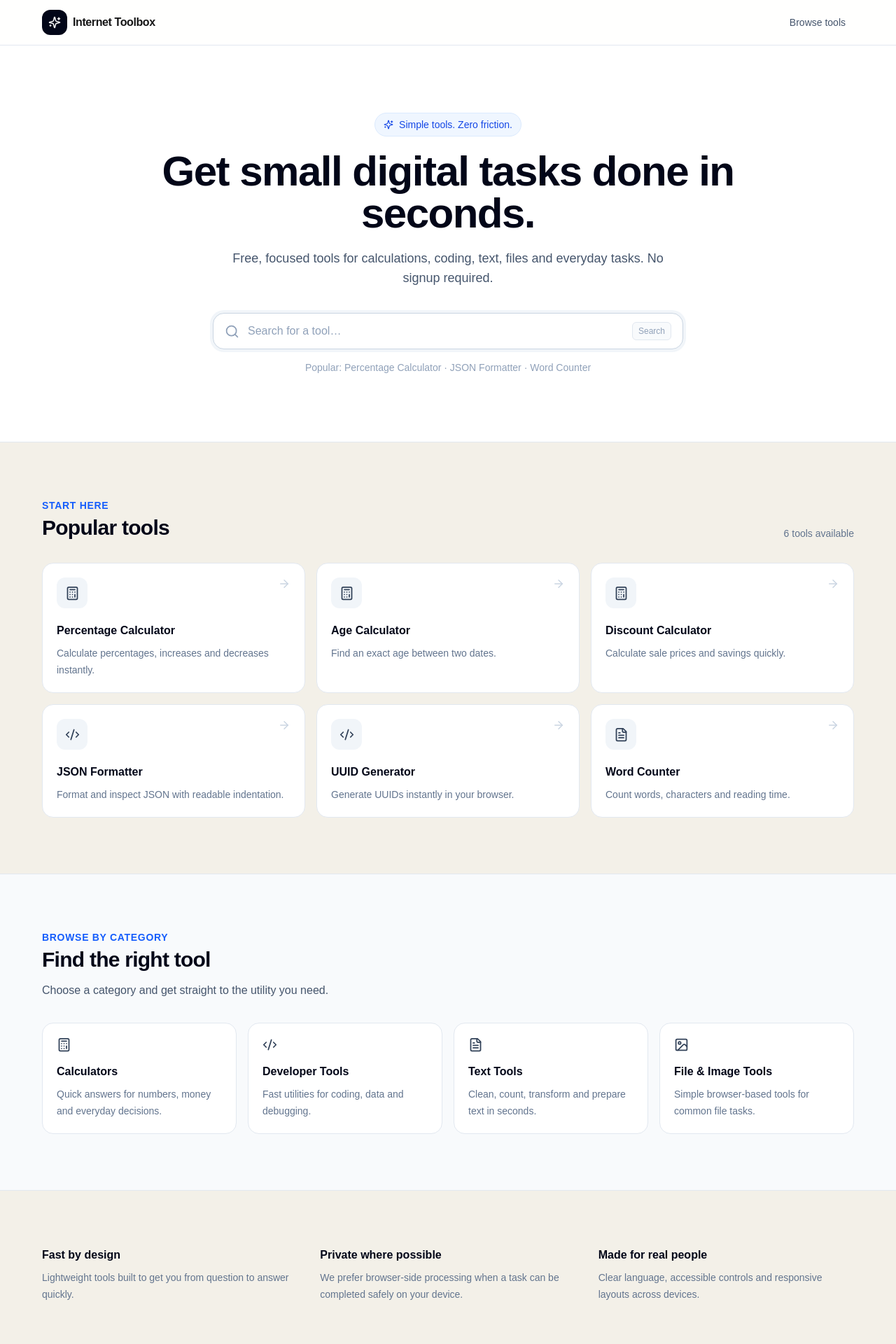
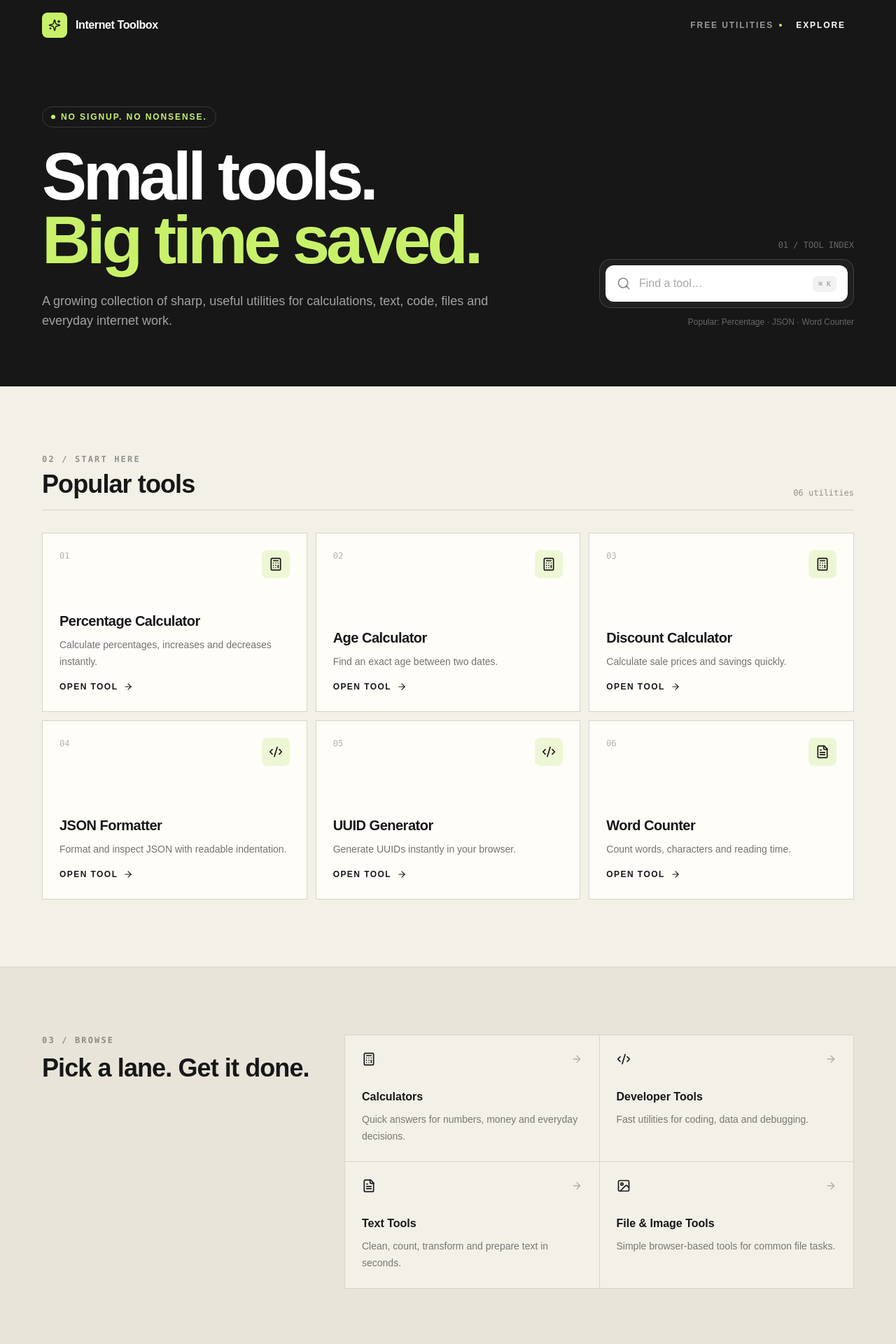
Before and after one commit to factoalbum/internet-toolbox, a Next.js app: page / in a window 1280 px wide. Shown: the top 1920 px of the page at 70% size. Built offline with nearby package versions, Linux system fonts and the light colour scheme; no server answers.

Commit message:
Redesign homepage visual language

```diff
--- a/app/page.tsx
+++ b/app/page.tsx
@@ -4,66 +4,80 @@ import { categories, featuredTools } from "@/lib/tools";
 
 export default function Home() {
   return (
-    <main className="min-h-screen">
-      <header className="border-b border-slate-200 bg-white/95 backdrop-blur">
-        <div className="container flex h-16 items-center justify-between">
-          <Link href="/" className="flex items-center gap-2 font-semibold tracking-tight" aria-label="Internet Toolbox home">
-            <span className="flex size-9 items-center justify-center rounded-xl bg-slate-950 text-white"><Sparkles size={18} /></span>
-            <span>Internet Toolbox</span>
+    <main className="min-h-screen bg-[#f3f0e8] text-[#171717]">
+      <header className="bg-[#171717] text-white">
+        <div className="container flex h-[72px] items-center justify-between">
+          <Link href="/" className="flex items-center gap-3" aria-label="Internet Toolbox home">
+            <span className="flex size-9 items-center justify-center rounded-lg bg-[#c8f169] text-[#171717]"><Sparkles size={18} /></span>
+            <span className="font-bold tracking-tight">Internet Toolbox</span>
           </Link>
-          <Link href="#tools" className="flex min-h-11 items-center rounded-xl px-3 text-sm font-medium text-slate-600 transition hover:bg-slate-100 hover:text-slate-950">Browse tools</Link>
+          <div className="flex items-center gap-2 text-xs font-semibold uppercase tracking-[0.16em] text-white/55">
+            <span className="hidden sm:inline">Free utilities</span>
+            <span className="size-1 rounded-full bg-[#c8f169]" />
+            <Link href="#tools" className="rounded-lg px-3 py-2 text-white transition hover:bg-white/10">Explore</Link>
+          </div>
         </div>
       </header>
 
-      <section className="border-b border-slate-200 bg-white">
-        <div className="container py-16 text-center md:py-24">
-          <div className="mx-auto mb-5 inline-flex items-center gap-2 rounded-full border border-blue-100 bg-blue-50 px-3 py-1.5 text-sm font-medium text-blue-700"><Sparkles size={14} /> Simple tools. Zero friction.</div>
-          <h1 className="mx-auto max-w-4xl text-4xl font-bold tracking-tight text-slate-950 md:text-6xl">Get small digital tasks done in seconds.</h1>
-          <p className="mx-auto mt-5 max-w-2xl text-base leading-7 text-slate-600 md:text-lg">Free, focused tools for calculations, coding, text, files and everyday tasks. No signup required.</p>
-          <div className="mx-auto mt-9 max-w-2xl">
-            <label htmlFor="tool-search" className="sr-only">Search tools</label>
-            <div className="flex items-center gap-3 rounded-2xl border border-slate-300 bg-white px-4 py-3 shadow-sm ring-4 ring-slate-100">
-              <Search className="shrink-0 text-slate-400" size={21} />
-              <input id="tool-search" placeholder="Search for a tool…" className="min-w-0 flex-1 bg-transparent text-base outline-none placeholder:text-slate-400" />
-              <span className="hidden rounded-md border border-slate-200 bg-slate-50 px-2 py-1 text-xs text-slate-400 sm:block">Search</span>
+      <section className="bg-[#171717] pb-14 text-white md:pb-20">
+        <div className="container grid gap-10 pt-14 md:grid-cols-[1.35fr_.65fr] md:items-end md:pt-20">
+          <div>
+            <p className="mb-6 inline-flex items-center gap-2 rounded-full border border-white/15 px-3 py-1.5 text-xs font-semibold uppercase tracking-[0.16em] text-[#c8f169]">
+              <span className="size-1.5 rounded-full bg-[#c8f169]" /> No signup. No nonsense.
+            </p>
+            <h1 className="max-w-4xl text-5xl font-black leading-[0.95] tracking-[-0.055em] md:text-7xl lg:text-8xl">Small tools.<br /><span className="text-[#c8f169]">Big time saved.</span></h1>
+            <p className="mt-7 max-w-2xl text-base leading-7 text-white/60 md:text-lg">A growing collection of sharp, useful utilities for calculations, text, code, files and everyday internet work.</p>
+          </div>
+          <div className="md:pb-1">
+            <p className="mb-3 text-right font-mono text-xs text-white/35">01 / TOOL INDEX</p>
+            <div className="rounded-2xl border border-white/15 bg-white/[0.04] p-2">
+              <label htmlFor="tool-search" className="sr-only">Search tools</label>
+              <div className="flex items-center gap-3 rounded-xl bg-white px-4 py-3.5 text-[#171717]">
+                <Search className="shrink-0 text-black/45" size={20} />
+                <input id="tool-search" placeholder="Find a tool…" className="min-w-0 flex-1 bg-transparent text-base font-medium outline-none placeholder:text-black/35" />
+                <kbd className="hidden rounded-md bg-black/5 px-2 py-1 font-mono text-[10px] text-black/40 sm:block">⌘ K</kbd>
+              </div>
             </div>
+            <p className="mt-3 text-right text-xs text-white/35">Popular: Percentage · JSON · Word Counter</p>
           </div>
-          <p className="mt-4 text-sm text-slate-400">Popular: Percentage Calculator · JSON Formatter · Word Counter</p>
         </div>
       </section>
 
-      <section id="tools" className="container py-14 md:py-20">
-        <div className="mb-8 flex items-end justify-between gap-4">
-          <div><p className="text-sm font-semibold uppercase tracking-wider text-blue-600">Start here</p><h2 className="mt-1 text-2xl font-bold tracking-tight text-slate-950 md:text-3xl">Popular tools</h2></div>
-          <span className="text-sm text-slate-500">{featuredTools.length} tools available</span>
+      <section id="tools" className="container py-16 md:py-24">
+        <div className="mb-8 flex items-end justify-between border-b border-[#d8d4c9] pb-4">
+          <div><p className="font-mono text-xs font-bold uppercase tracking-[0.18em] text-black/40">02 / Start here</p><h2 className="mt-2 text-3xl font-black tracking-tight md:text-4xl">Popular tools</h2></div>
+          <span className="hidden font-mono text-xs text-black/40 sm:block">{featuredTools.length.toString().padStart(2, "0")} utilities</span>
         </div>
-        <div className="grid gap-4 sm:grid-cols-2 lg:grid-cols-3">
-          {featuredTools.map((tool) => { const Icon = tool.icon; return (
-            <Link key={tool.slug} href={`/tools/${tool.slug}`} className="group rounded-2xl border border-slate-200 bg-white p-5 transition hover:-translate-y-0.5 hover:border-slate-300 hover:shadow-md focus:outline-none focus:ring-4 focus:ring-blue-100">
-              <div className="flex items-start justify-between gap-4"><span className="flex size-11 items-center justify-center rounded-xl bg-slate-100 text-slate-700 transition group-hover:bg-blue-50 group-hover:text-blue-700"><Icon size={21} /></span><ArrowRight size={18} className="text-slate-300 transition group-hover:translate-x-1 group-hover:text-slate-600" /></div>
-              <h3 className="mt-5 font-semibold text-slate-950">{tool.name}</h3><p className="mt-2 text-sm leading-6 text-slate-500">{tool.description}</p>
+        <div className="grid gap-3 md:grid-cols-3">
+          {featuredTools.map((tool, index) => { const Icon = tool.icon; return (
+            <Link key={tool.slug} href={`/tools/${tool.slug}`} className="group relative min-h-64 overflow-hidden border border-[#d8d4c9] bg-[#fffdf8] p-6 transition duration-200 hover:-translate-y-1 hover:border-[#171717] hover:shadow-[8px_8px_0_#171717] focus:outline-none focus:ring-4 focus:ring-[#c8f169]">
+              <div className="flex items-start justify-between"><span className="font-mono text-xs text-black/30">0{index + 1}</span><span className="flex size-10 items-center justify-center rounded-lg bg-[#edf7d5] text-[#171717]"><Icon size={20} /></span></div>
+              <div className="absolute bottom-6 left-6 right-6"><h3 className="text-xl font-bold tracking-tight">{tool.name}</h3><p className="mt-2 text-sm leading-6 text-black/55">{tool.description}</p><span className="mt-4 inline-flex items-center gap-2 text-xs font-bold uppercase tracking-[0.12em]">Open tool <ArrowRight size={14} className="transition group-hover:translate-x-1" /></span></div>
             </Link>
           ); })}
         </div>
       </section>
 
-      <section className="border-y border-slate-200 bg-slate-50">
-        <div className="container py-14 md:py-20">
-          <div className="max-w-2xl"><p className="text-sm font-semibold uppercase tracking-wider text-blue-600">Browse by category</p><h2 className="mt-1 text-2xl font-bold tracking-tight text-slate-950 md:text-3xl">Find the right tool</h2><p className="mt-3 leading-7 text-slate-600">Choose a category and get straight to the utility you need.</p></div>
-          <div className="mt-8 grid gap-4 sm:grid-cols-2 lg:grid-cols-4">
-            {categories.map((category) => { const Icon = category.icon; return (
-              <Link key={category.slug} href={`/categories/${category.slug}`} className="rounded-2xl border border-slate-200 bg-white p-5 transition hover:border-slate-300 hover:shadow-sm focus:outline-none focus:ring-4 focus:ring-blue-100">
-                <Icon size={21} className="text-slate-700" /><h3 className="mt-4 font-semibold text-slate-950">{category.name}</h3><p className="mt-2 text-sm leading-6 text-slate-500">{category.description}</p>
-              </Link>
-            ); })}
+      <section className="border-y border-[#d8d4c9] bg-[#e8e4d9]">
+        <div className="container py-16 md:py-24">
+          <div className="grid gap-10 md:grid-cols-[.7fr_1.3fr]">
+            <div><p className="font-mono text-xs font-bold uppercase tracking-[0.18em] text-black/40">03 / Browse</p><h2 className="mt-3 max-w-sm text-3xl font-black tracking-tight md:text-4xl">Pick a lane. Get it done.</h2></div>
+            <div className="grid gap-px overflow-hidden border border-[#d8d4c9] bg-[#d8d4c9] sm:grid-cols-2">
+              {categories.map((category) => { const Icon = category.icon; return (
+                <Link key={category.slug} href={`/categories/${category.slug}`} className="group bg-[#f3f0e8] p-6 transition hover:bg-[#c8f169] focus:outline-none focus:ring-4 focus:ring-[#171717] focus:ring-inset">
+                  <div className="flex items-center justify-between"><Icon size={20} /><ArrowRight size={16} className="opacity-30 transition group-hover:translate-x-1 group-hover:opacity-100" /></div>
+                  <h3 className="mt-8 font-bold">{category.name}</h3><p className="mt-2 text-sm leading-6 text-black/50">{category.description}</p>
+                </Link>
+              ); })}
+            </div>
           </div>
         </div>
       </section>
 
-      <section className="container py-14 md:py-20"><div className="grid gap-8 md:grid-cols-3">
-        {[["Fast by design", "Lightweight tools built to get you from question to answer quickly."], ["Private where possible", "We prefer browser-side processing when a task can be completed safely on your device."], ["Made for real people", "Clear language, accessible controls and responsive layouts across devices."]].map(([title, text]) => <div key={title}><h2 className="font-semibold text-slate-950">{title}</h2><p className="mt-2 text-sm leading-6 text-slate-500">{text}</p></div>)}
+      <section className="container py-16 md:py-24"><div className="grid gap-8 md:grid-cols-3">
+        {[["FAST", "Lightweight tools built to get you from question to answer quickly."], ["PRIVATE", "Browser-side processing whenever a task can safely stay on your device."], ["CLEAR", "Useful interfaces, plain language and controls that work on every screen."]].map(([title, text]) => <div key={title} className="border-t-2 border-[#171717] pt-4"><p className="font-mono text-xs font-bold tracking-[0.16em]">{title}</p><p className="mt-3 max-w-sm text-sm leading-6 text-black/55">{text}</p></div>)}
       </div></section>
-      <footer className="border-t border-slate-200 bg-white"><div className="container flex flex-col gap-3 py-8 text-sm text-slate-500 sm:flex-row sm:items-center sm:justify-between"><p>© {new Date().getFullYear()} Internet Toolbox</p><p>Simple tools. Zero friction.</p></div></footer>
+      <footer className="bg-[#171717] text-white"><div className="container flex flex-col gap-3 py-8 text-sm sm:flex-row sm:items-center sm:justify-between"><p className="font-semibold">Internet Toolbox</p><p className="text-white/40">© {new Date().getFullYear()} · Built for the little things.</p></div></footer>
     </main>
   );
 }
```
